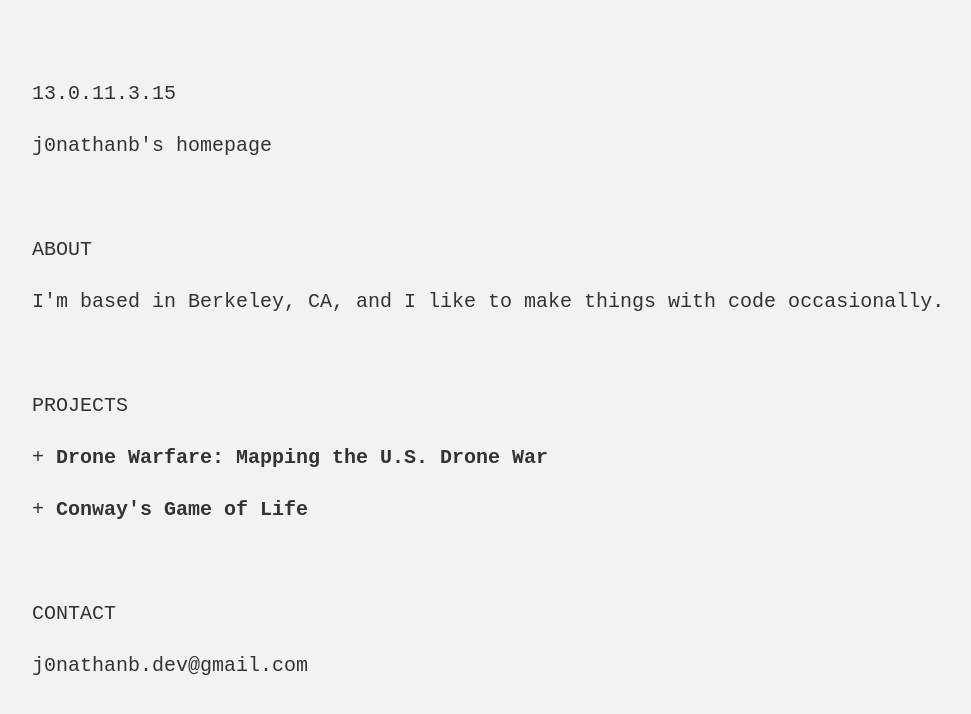
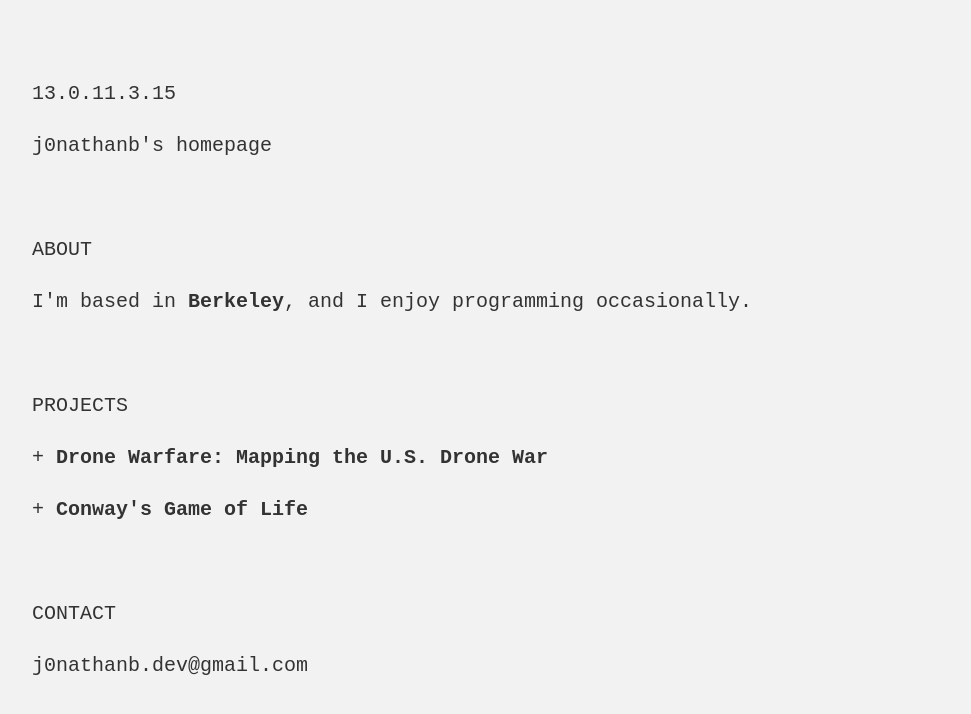
Before and after one commit to j0nathanB/j0nathanB.github.io, a plain HTML site: page index.html in a window 1280 px wide. Shown: the whole page, without its empty margins (26-997 px from the left). Drawn offline with Linux system fonts and the light colour scheme; a web font is replaced by a local one.

Commit message:
Add Berkeley link

```diff
--- a/index.html
+++ b/index.html
@@ -94,10 +94,10 @@
         console.log(document.getElementById('long-date'))
       </script>
       <p>j0nathanb's homepage</p>
-      <br />
+      <br>
       <p>ABOUT</p>
-      <p>I'm based in Berkeley, CA, and I like to make things with code occasionally.</p>
-      <br />
+      <p>I'm based in <a href="https://en.wikipedia.org/wiki/Berkeley,_California">Berkeley</a>, and I enjoy programming occasionally.</p>
+      <br>
       <p>PROJECTS</p>
       <p>+ <a href="https://j0nathanb.github.io/drone_warfare/">Drone Warfare: Mapping the U.S. Drone War</a></p>
       <p>+ <a href="https://j0nathanb.github.io/life/">Conway's Game of Life</a></p>
```
